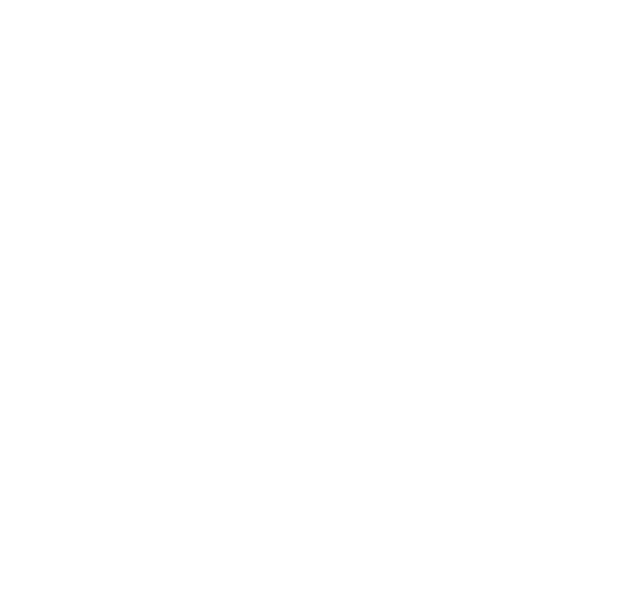
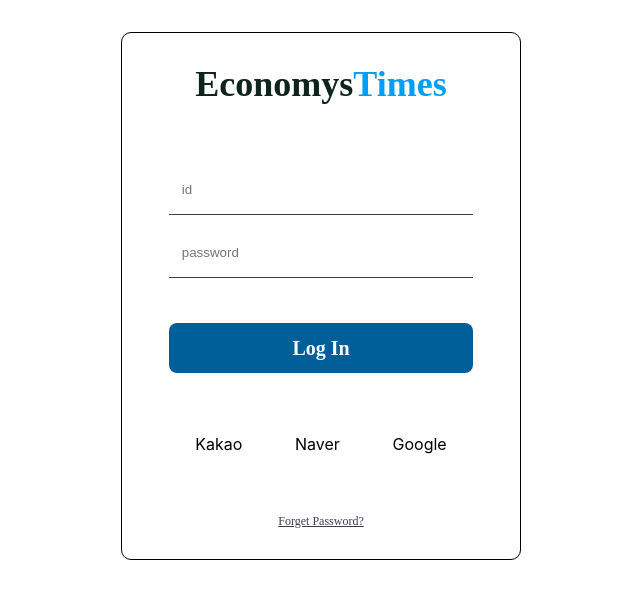
Before and after one commit to LikeLion-koomini/hackathon-frontend, a React (Create React App) app in the folder hackathon/: page /login in a window 1280 px wide. Before the commit this address had no page. Shown: the top 598 px of the page, without its empty margins (319-959 px from the left). Built offline with nearby package versions, Linux system fonts and the light colour scheme.

Commit message:
LoginPage UI (#1)

```diff
--- a/hackathon/src/App.js
+++ b/hackathon/src/App.js
@@ -1,13 +1,13 @@
 import React from "react";
 import { BrowserRouter as Router, Routes, Route } from "react-router-dom";
-import MyPage from "./components/MyPage";
+import LoginPage from "./components/LoginPage/LoginPage";
 
 const App = () => {
   return (
     <div className="App">
       <Router>
         <Routes>
-          <Route path="/mypage" element={<MyPage />} />
+          <Route path="/login" element={<LoginPage />} />
         </Routes>
       </Router>
     </div>
--- /dev/null
+++ b/hackathon/src/components/LoginPage/LoginPage.js
@@ -0,0 +1,72 @@
+import React, {useState} from "react";
+import styles from './LoginPage.module.css';
+import { useNavigate } from "react-router-dom";
+
+const LoginPage = () => {
+
+  const [id, setId] = useState(''); //아이디와 비밀번호가 빈칸이 아닌지 유효성 검사
+  const [pw, setPw] = useState('');
+  const [idValid, setIdValid] = useState(false);
+  const [pwValid, setPwValid] = useState(false);
+
+  const idHandler = (event) => {
+    setIdValid(false);
+    setId(event.target.value);
+  }
+
+  const pwHandler = (event) => {
+    setPwValid(false);
+    setPw(event.target.value);
+  }
+
+  const loginHandler = (event) => {
+    event.preventDefault();
+    if (id.trim().length === 0) {
+      setIdValid(true);
+    } else if (pw.trim().length === 0) {
+      setPwValid(true);
+    }
+    console.log(id, pw);
+
+  }
+
+  // navigate
+  const navigate = useNavigate();
+
+  const passwordForgetHandler = () => {
+    navigate('#');
+  };
+
+  return(
+    <div className={styles.login_container}>
+      <div className={styles.login_logo}>
+        <h1>Economys<span>Times</span></h1>
+      </div>
+      <form onSubmit={loginHandler}>
+        <div className={styles.login_form}>
+          <div className={styles.login_input}>
+            <input onChange={idHandler} type="text" placeholder="id"/>
+          </div>
+          <div className={styles.login_input} style={{paddingBottom:'2rem'}}>
+            <input onChange={pwHandler} type="password" placeholder="password"/>
+          </div>
+          <div className={styles.login_button}>
+            <button type="submit">Log In</button>
+          </div>
+        </div>
+      </form>
+      {idValid && <p className={styles.login_invalid}>아이디를 입력해주세요.</p>}
+      {pwValid && <p className={styles.login_invalid}>비밀번호를 입력해주세요.</p>}
+      <div className={styles.login_replace}>
+        <div>Kakao</div>
+        <div>Naver</div>
+        <div>Google</div>
+      </div>
+      <div className={styles.login_forget} onClick={passwordForgetHandler}>
+        <p>Forget Password?</p>
+      </div>
+    </div>
+  )
+};
+
+export default LoginPage;
--- /dev/null
+++ b/hackathon/src/components/LoginPage/LoginPage.module.css
@@ -0,0 +1,92 @@
+* {
+  box-sizing: border-box;
+  margin: 0;
+  padding: 0;
+}
+
+.login_container {
+  margin: 0 auto;
+  display: flex;
+  flex-direction: column;
+  width: 25rem;
+  height: 33rem;
+  border-radius: 0.625rem;
+  mix-blend-mode: screen;
+  border: 1px solid black;
+  justify-content: space-around;
+  margin-top: 2rem;
+}
+
+.login_logo h1 {
+  color: var(--dark, #0F241D);
+  font-family: Poppins;
+  font-size: 2.25rem;
+  font-style: normal;
+  font-weight: 700;
+  line-height: normal;
+  text-align: center;
+}
+
+.login_logo span {
+  color: var(--3, #009EF6);
+}
+
+.login_form {
+  width: 19rem;
+  margin: 0 auto;
+  height: 13rem;
+  display: flex;
+  flex-direction: column;
+  justify-content: space-between;
+}
+
+.login_form input {
+  width: 19rem;
+  height: 3.125rem;
+  border-radius: 0.5rem 0.5rem 0rem 0rem;
+  border: none;
+  border-bottom: 1px solid #3D404B;
+  background: rgba(249, 250, 254, 0.00);
+  padding-left: 0.8rem;
+}
+
+.login_button button{
+  width: 19rem;
+  height: 3.125rem;
+  border-radius: 0.5rem;
+  background: var(--4, #005F99);
+  color: #F9FAFE;
+  text-align: center;
+  font-family: Spline Sans;
+  font-size: 1.25rem;
+  font-style: normal;
+  font-weight: 700;
+  line-height: normal;
+  border: none;
+  cursor: pointer;
+}
+
+.login_invalid {
+  color: red;
+  margin: -1.5rem;
+  text-align: center;
+}
+
+.login_replace {
+  width: 19rem;
+  display: flex;
+  justify-content: space-around;
+  margin: 0 auto;
+}
+
+.login_forget {
+  color: #3D404B;
+  text-align: center;
+  font-family: Spline Sans;
+  font-size: 0.75rem;
+  font-style: normal;
+  font-weight: 400;
+  line-height: normal;
+  text-decoration-line: underline;
+  cursor: pointer;
+}
--- a/hackathon/src/components/MyPage/index.js
+++ /dev/null
@@ -1,11 +0,0 @@
-import React from "react";
-
-const MyPage = () => {
-  return (
-    <div>
-      <p>MyPage</p>
-    </div>
-  );
-};
-
-export default MyPage;
```
